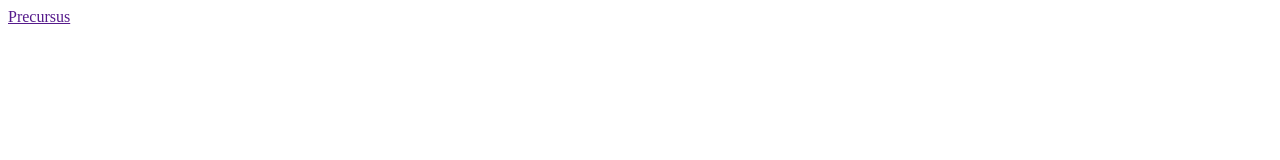
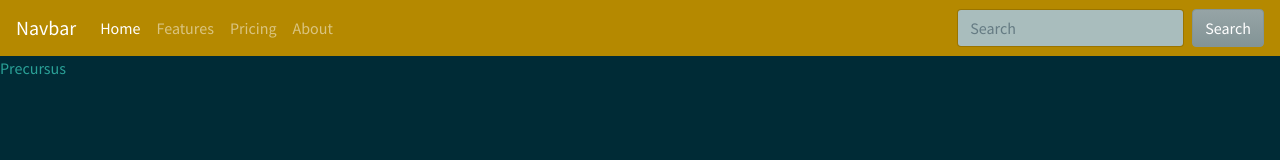
Before and after one commit to RajaomalalaSendra/thp, a plain HTML site: page index.html in a window 1280 px wide. Drawn offline with Linux system fonts and the light colour scheme.

Commit message:
the some modification

```diff
--- a/index.html
+++ b/index.html
@@ -3,8 +3,36 @@
 <head>
 	<meta charset="utf-8">
 	<title>The Thp Project</title>
+	<link rel="stylesheet" type="text/css" href="style/bootstrap.css">
 </head>
 <body>
-	<a href="">Precursus</a>
+	<nav class="navbar navbar-expand-lg navbar-dark bg-primary">
+	  <a class="navbar-brand" href="#">Navbar</a>
+	  <button class="navbar-toggler" type="button" data-toggle="collapse" data-target="#navbarColor01" aria-controls="navbarColor01" aria-expanded="false" aria-label="Toggle navigation">
+	    <span class="navbar-toggler-icon"></span>
+	  </button>
+
+	  <div class="collapse navbar-collapse" id="navbarColor01">
+	    <ul class="navbar-nav mr-auto">
+	      <li class="nav-item active">
+	        <a class="nav-link" href="#">Home <span class="sr-only">(current)</span></a>
+	      </li>
+	      <li class="nav-item">
+	        <a class="nav-link" href="#">Features</a>
+	      </li>
+	      <li class="nav-item">
+	        <a class="nav-link" href="#">Pricing</a>
+	      </li>
+	      <li class="nav-item">
+	        <a class="nav-link" href="#">About</a>
+	      </li>
+	    </ul>
+	    <form class="form-inline my-2 my-lg-0">
+	      <input class="form-control mr-sm-2" type="text" placeholder="Search">
+	      <button class="btn btn-secondary my-2 my-sm-0" type="submit">Search</button>
+	    </form>
+	  </div>
+	</nav>
+	<a href="precursus/precursus_1.html">Precursus</a>
 </body>
 </html>
```
